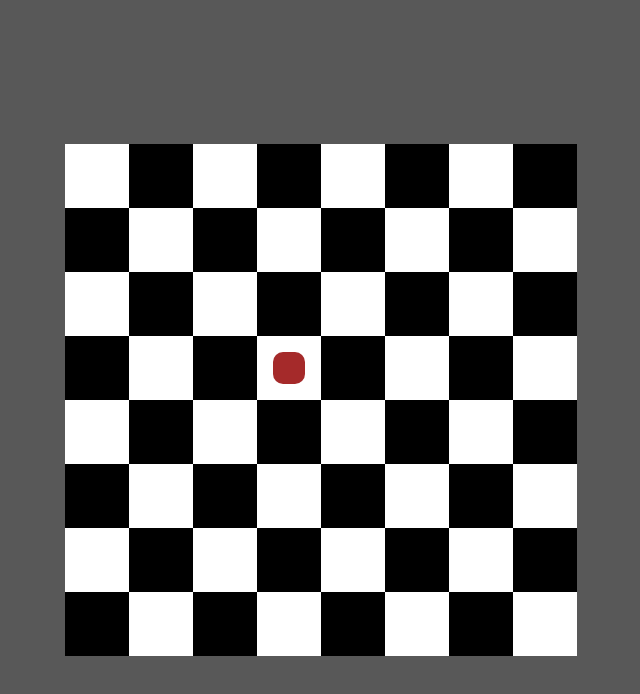
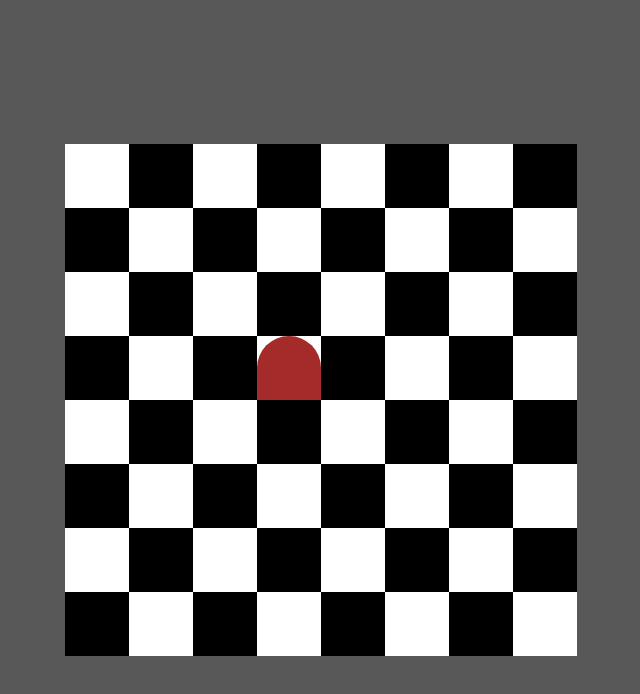
Before and after one commit to ThiagoMartins2611/Xadrez, a plain HTML site: page xadrez.html in a window 1280 px wide. Shown: the whole page, without its empty margins (319-959 px from the left). Drawn offline with Linux system fonts and the light colour scheme.

Commit message:
Add files via upload

```diff
--- a/CSS/xadrez.css
+++ b/CSS/xadrez.css
@@ -44,12 +44,15 @@ body{
 }
 
 .peca{
-    width: 50%;
-    height: 50%;
-    border-radius: 10px;
+    width: 100%;
+    height: 100%;
+    background-color: brown;
 
-    background-color: brown;
+    border-radius: 100px 100px 0 0;
 }
+
+
+
 .peca:hover{
     cursor: pointer;
 }
```
